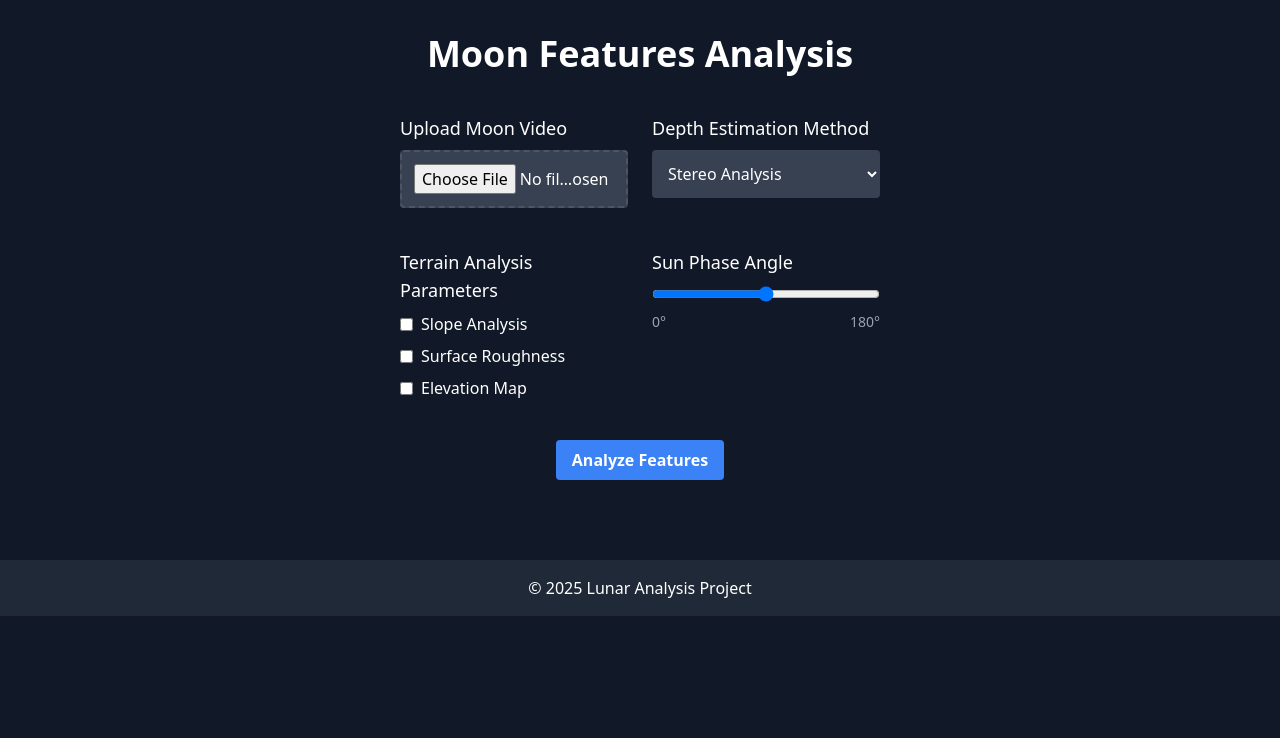
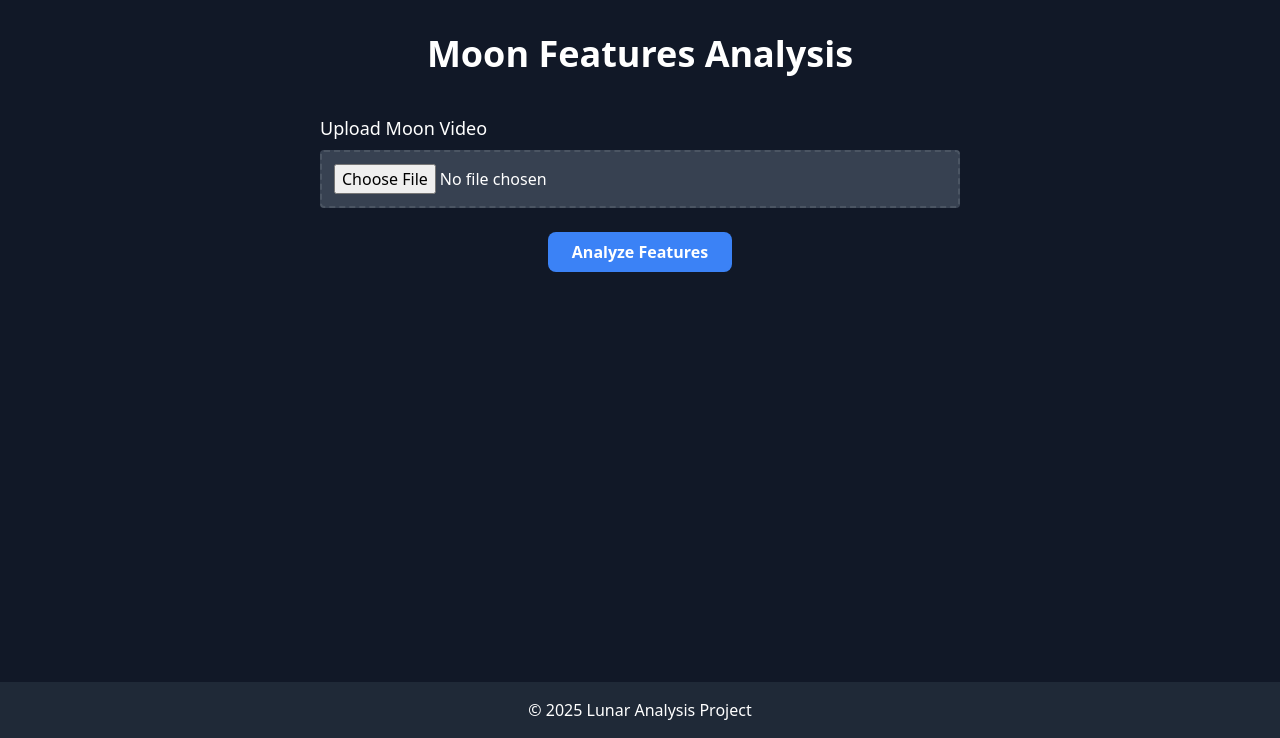
Before and after one commit to tarunnnrathoddd/LunarProject, a Flask app: page /features in a window 1280 px wide. Shown: the part 62-800 px from the top of the page. Run offline with Flask 3, Linux system fonts and the light colour scheme; some libraries are stand-ins or nearby versions.

Commit message:
Add lunar transition video generation feature and update UI elements

```diff
--- a/app.py
+++ b/app.py
@@ -1,17 +1,22 @@
-from flask import Flask, render_template, request, jsonify, send_file
+from flask import Flask, render_template, request, jsonify, send_file, url_for, send_from_directory
 import os
+import time  # Add this import
 from models.moon_analysis import MoonAnalyzer
 from models.video_generator import VideoGenerator
 import cv2
 import numpy as np
 from werkzeug.utils import secure_filename
+from a import generate_lunar_transition_video  # Import function from a.py
 
-app = Flask(__name__)
-
-# Ensure upload folder exists
+# Define constants first
 UPLOAD_FOLDER = 'static/uploads'
 ALLOWED_EXTENSIONS = {'png', 'jpg', 'jpeg'}
 
+# Initialize Flask app
+app = Flask(__name__)
+app.config['UPLOAD_FOLDER'] = UPLOAD_FOLDER
+
+# Ensure upload folder exists
 if not os.path.exists(UPLOAD_FOLDER):
     os.makedirs(UPLOAD_FOLDER)
 
@@ -22,92 +27,62 @@ def allowed_file(filename):
 def home():
     return render_template('home.html')
 
-@app.route('/video', methods=['GET', 'POST'])
-def video_generation():
-    if request.method == 'POST':
-        # Handle image upload and video generation
-        try:
-            image1 = request.files['image1']
-            image2 = request.files['image2']
 
-            # Save uploaded images
-            image1_path = os.path.join(app.config['UPLOAD_FOLDER'], 'image1.jpg')
-            image2_path = os.path.join(app.config['UPLOAD_FOLDER'], 'image2.jpg')
-            image1.save(image1_path)
-            image2.save(image2_path)
+@app.route('/upload-images', methods=['POST'])
+def upload_images():
+    if 'image1' not in request.files or 'image2' not in request.files:
+        return "Please upload both images!", 400
 
-            # Generate video (placeholder for actual implementation)
-            video_generator = VideoGenerator()
-            video_path = video_generator.generate_video(image1_path, image2_path)
+    image1 = request.files['image1']
+    image2 = request.files['image2']
 
-            return jsonify({'video_path': video_path})
-        except Exception as e:
-            return jsonify({'error': str(e)}), 500
+    if image1.filename == '' or image2.filename == '':
+        return "No selected files!", 400
 
-    return render_template('video.html')
+    # Create upload folder if it doesn't exist
+    if not os.path.exists(UPLOAD_FOLDER):
+        os.makedirs(UPLOAD_FOLDER)
 
-@app.route('/generate-video', methods=['POST'])
-def generate_video():
     try:
-        if 'image1' not in request.files or 'image2' not in request.files:
-            return 'Missing files', 400
+        image1_path = os.path.join(app.config['UPLOAD_FOLDER'], 'image1.jpg')
+        image2_path = os.path.join(app.config['UPLOAD_FOLDER'], 'image2.jpg')
+        video_path = os.path.join(app.config['UPLOAD_FOLDER'], 'generated_video.mp4')
 
-        image1 = request.files['image1']
-        image2 = request.files['image2']
+        image1.save(image1_path)
+        image2.save(image2_path)
 
-        if not image1.filename or not image2.filename:
-            return 'No selected files', 400
+        # Generate video
+        generate_lunar_transition_video(image1_path, image2_path, video_path)
 
-        # Save uploaded images
-        img1_path = os.path.join(UPLOAD_FOLDER, secure_filename(image1.filename))
-        img2_path = os.path.join(UPLOAD_FOLDER, secure_filename(image2.filename))
-        image1.save(img1_path)
-        image2.save(img2_path)
+        # Clean up input images
+        os.remove(image1_path)
+        os.remove(image2_path)
 
-        # Read images
-        img1 = cv2.imread(img1_path)
-        img2 = cv2.imread(img2_path)
-
-        if img1 is None or img2 is None:
-            return 'Failed to read images', 500
-
-        # Ensure same size
-        img2 = cv2.resize(img2, (img1.shape[1], img1.shape[0]))
-
-        # Generate intermediate frames
-        num_frames = 30
-        frames = []
-        for i in range(num_frames):
-            alpha = i / (num_frames - 1)
-            interpolated = cv2.addWeighted(img1, 1 - alpha, img2, alpha, 0)
-            frames.append(interpolated)
-
-        # Create video
-        output_path = os.path.join(UPLOAD_FOLDER, 'interpolated_video.mp4')
-        height, width = frames[0].shape[:2]
-        fourcc = cv2.VideoWriter_fourcc(*'mp4v')
-        out = cv2.VideoWriter(output_path, fourcc, 24, (width, height))
-
-        for frame in frames:
-            out.write(frame)
-        out.release()
-
-        # Cleanup
-        os.remove(img1_path)
-        os.remove(img2_path)
-
-        return send_file(output_path, mimetype='video/mp4')
+        return send_file(
+            video_path,
+            mimetype='video/mp4',
+            as_attachment=True,
+            download_name='moon_transition.mp4'
+        )
 
     except Exception as e:
-        print(f"Error: {str(e)}")  # Add logging
         return str(e), 500
 
 @app.route('/features', methods=['POST'])
 def analyze_moon():
     try:
-        # Receive moon image
+        if 'moon_image' not in request.files:
+            return jsonify({'error': 'No file provided'}), 400
+
         moon_image = request.files['moon_image']
-        image_path = os.path.join(app.config['UPLOAD_FOLDER'], 'moon_analysis.jpg')
+
+        if not moon_image.filename:
+            return jsonify({'error': 'No selected file'}), 400
+
+        if not allowed_file(moon_image.filename):
+            return jsonify({'error': 'Invalid file type'}), 400
+
+        image_path = os.path.join(app.config['UPLOAD_FOLDER'], secure_filename(moon_image.filename))
         moon_image.save(image_path)
 
         # Perform moon analysis
@@ -120,6 +95,9 @@ def analyze_moon():
             'crater_detection': moon_analyzer.detect_craters(image_path)
         }
 
+        # Cleanup
+        os.remove(image_path)
+
         return jsonify(analysis_results)
     except Exception as e:
         return jsonify({'error': str(e)}), 500
@@ -128,5 +106,60 @@ def analyze_moon():
 def features_page():
     return render_template('features.html')
 
+@app.route('/video-generation')
+def video_generation():
+    return render_template('video.html')
+
+@app.route('/generate-video', methods=['POST'])
+def generate_video():
+    if 'image1' not in request.files or 'image2' not in request.files:
+        return jsonify({'error': 'Please upload both images!'}), 400
+
+    image1 = request.files['image1']
+    image2 = request.files['image2']
+
+    if image1.filename == '' or image2.filename == '':
+        return jsonify({'error': 'No selected files!'}), 400
+
+    try:
+        # Ensure directory exists
+        os.makedirs(app.config['UPLOAD_FOLDER'], exist_ok=True)
+
+        # Generate unique filename using timestamp
+        timestamp = int(time.time())
+        video_filename = f'output_{timestamp}.mp4'
+
+        # Save uploaded files
+        image1_path = os.path.join(app.config['UPLOAD_FOLDER'], f'image1_{timestamp}.jpg')
+        image2_path = os.path.join(app.config['UPLOAD_FOLDER'], f'image2_{timestamp}.jpg')
+        video_path = os.path.join(app.config['UPLOAD_FOLDER'], video_filename)
+
+        image1.save(image1_path)
+        image2.save(image2_path)
+
+        # Generate video
+        generate_lunar_transition_video(image1_path, image2_path, video_path)
+
+        # Clean up input images
+        os.remove(image1_path)
+        os.remove(image2_path)
+
+        # Return video URL
+        video_url = url_for('static', filename=f'uploads/{video_filename}')
+        return jsonify({
+            'success': True,
+            'video_url': video_url,
+            'message': 'Video generated successfully!'
+        })
+
+    except Exception as e:
+        print(f"Error: {str(e)}")  # For debugging
+        return jsonify({'error': f"Error generating video: {str(e)}"}), 500
+
+# Add this new route to serve the static files
+@app.route('/static/<path:filename>')
+def serve_static(filename):
+    return send_from_directory('static', filename)
+
 if __name__ == '__main__':
     app.run(debug=True)
--- a/templates/features.html
+++ b/templates/features.html
@@ -40,11 +40,7 @@
             <a href="{{ url_for('home') }}" class="hover:text-blue-400">Home</a>
           </li>
           <li>
-            <a
-              href="{{ url_for('video_generation') }}"
-              class="hover:text-blue-400"
-              >Video Generation</a
-            >
+            <a href="{{ url_for('video_generation') }}" class="hover:text-blue-400">Video Generation</a>
           </li>
           <li>
             <a href="{{ url_for('analyze_moon') }}" class="hover:text-blue-400"
@@ -69,69 +65,24 @@
 
       <form
         id="moonFeaturesForm"
-        class="form-container"
+        class="form-container max-w-2xl mx-auto"
         enctype="multipart/form-data"
       >
-        <div class="grid md:grid-cols-2 gap-6">
-          <div class="mb-4">
+        <div class="mb-6">
           <label class="block mb-2 text-lg">Upload Moon Video</label>
           <input
             type="file"
             name="moon_video"
             accept="video/*"
             class="w-full p-3 bg-gray-700 rounded border-2 border-dashed border-gray-600 hover:border-blue-500 transition-colors"
+            required
           />
         </div>
 
-          <div class="mb-4">
-            <label class="block mb-2 text-lg">Depth Estimation Method</label>
-            <select name="depth_method" class="w-full p-3 bg-gray-700 rounded">
-              <option value="stereo">Stereo Analysis</option>
-              <option value="monocular">Monocular Depth</option>
-              <option value="multi-view">Multi-view Reconstruction</option>
-            </select>
-          </div>
-
-          <div class="mb-4">
-            <label class="block mb-2 text-lg"
-              >Terrain Analysis Parameters</label
-            >
-            <div class="space-y-2">
-              <label class="flex items-center">
-                <input type="checkbox" name="slope_analysis" class="mr-2" />
-                Slope Analysis
-              </label>
-              <label class="flex items-center">
-                <input type="checkbox" name="roughness" class="mr-2" />
-                Surface Roughness
-              </label>
-              <label class="flex items-center">
-                <input type="checkbox" name="elevation" class="mr-2" />
-                Elevation Map
-              </label>
-            </div>
-          </div>
-
-          <div class="mb-4">
-            <label class="block mb-2 text-lg">Sun Phase Angle</label>
-            <input
-              type="range"
-              name="sun_phase"
-              min="0"
-              max="180"
-              class="w-full"
-            />
-            <div class="text-sm text-gray-400 mt-1">
-              <span class="float-left">0°</span>
-              <span class="float-right">180°</span>
-            </div>
-          </div>
-        </div>
-
-        <div class="text-center mt-6">
+        <div class="text-center">
           <button
             type="submit"
-            class="bg-blue-500 hover:bg-blue-700 text-white font-bold py-2 px-4 rounded"
+            class="bg-blue-500 hover:bg-blue-700 text-white font-bold py-2 px-6 rounded-lg"
           >
             Analyze Features
           </button>
@@ -139,30 +90,31 @@
       </form>
 
       <!-- Results Section -->
-      <div id="analysisResults" class="mt-8 hidden">
-        <h2 class="text-xl font-bold mb-4">Analysis Results</h2>
-        <div class="grid md:grid-cols-2 gap-6">
-          <div class="bg-gray-800 p-4 rounded">
-            <h3 class="font-bold mb-2">Depth Map</h3>
-            <div id="depthMapContainer" class="aspect-video bg-gray-700"></div>
+      <div id="analysisResults" class="mt-8 hidden max-w-4xl mx-auto">
+        <div class="grid grid-cols-1 gap-6">
+          <div class="bg-gray-800 p-6 rounded-lg">
+            <h3 class="font-bold text-xl mb-4" id="resultTitle">
+              Analysis Result
+            </h3>
+            <img
+              id="resultImage"
+              src=""
+              alt="Analysis Result"
+              class="w-full rounded-lg shadow-lg"
+            />
+            <div class="mt-4 space-y-2 text-gray-300">
+              <p id="depthMethod">Depth Estimation Method: <span></span></p>
+              <p id="sunAngle">Sun Angle: <span></span></p>
+              <p id="phaseAngle">Phase Angle: <span></span></p>
+              <p id="terrainAnalysis">Terrain Analysis: <span></span></p>
+              <p id="craterDetection">Crater Detection: <span></span></p>
             </div>
-          <div class="bg-gray-800 p-4 rounded">
-            <h3 class="font-bold mb-2">Terrain Analysis</h3>
-            <div id="terrainContainer" class="aspect-video bg-gray-700"></div>
-          </div>
-          <div class="bg-gray-800 p-4 rounded">
-            <h3 class="font-bold mb-2">Crater Detection</h3>
-            <div id="craterContainer" class="aspect-video bg-gray-700"></div>
-          </div>
-          <div class="bg-gray-800 p-4 rounded">
-            <h3 class="font-bold mb-2">Sun Phase Analysis</h3>
-            <div id="sunPhaseContainer" class="aspect-video bg-gray-700"></div>
           </div>
         </div>
       </div>
     </div>
 
-    <footer class="bg-gray-800 p-4 mt-8 text-center">
+    <footer class="bg-gray-800 p-4 mt-auto text-center">
       © 2025 Lunar Analysis Project
     </footer>
   </body>
```
Also changed, not shown: a.py (added, +88 -0 lines), templates/video.html (+106 -10 lines), README.md, 10 other files. Lines whose indentation alone changed are shown as unchanged.
